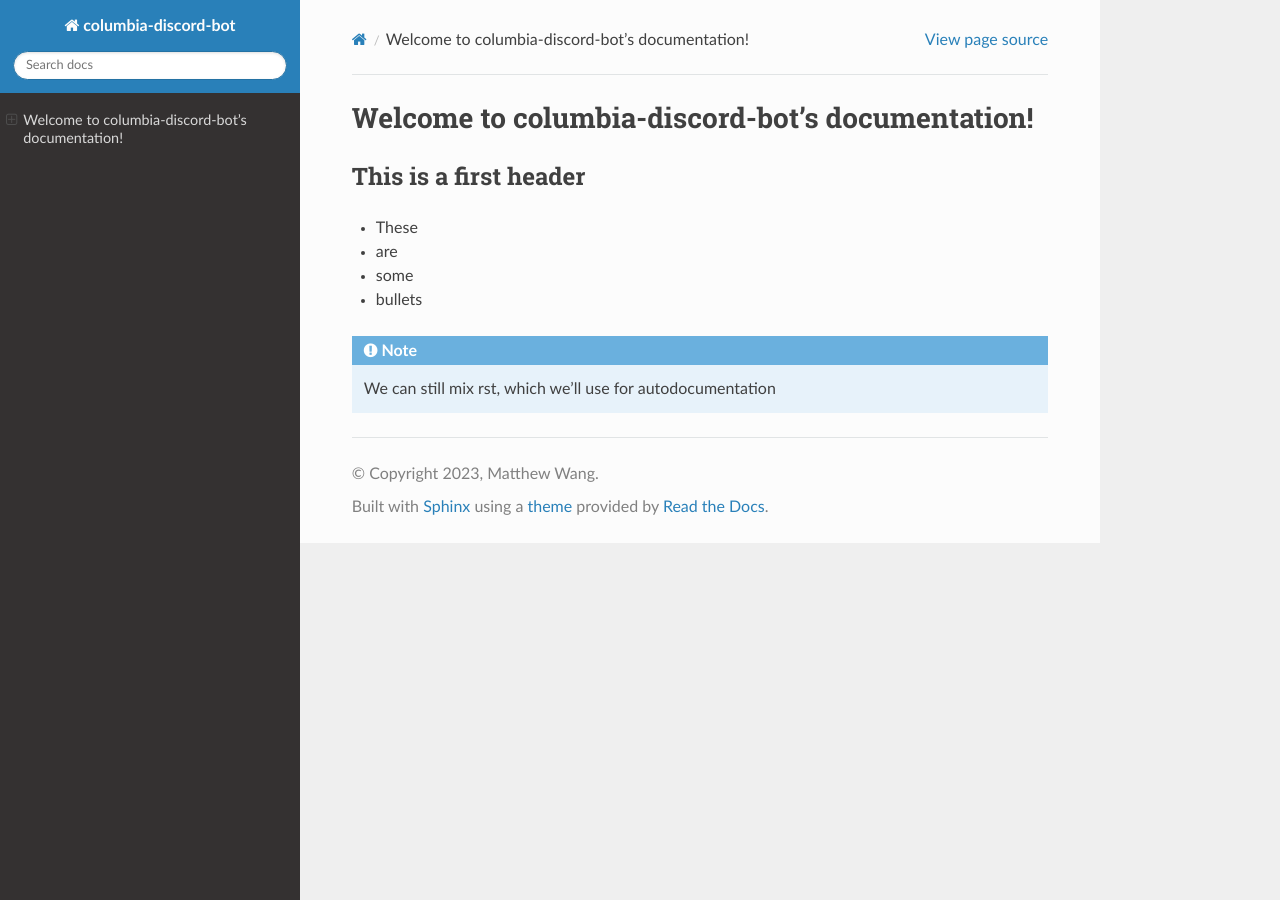
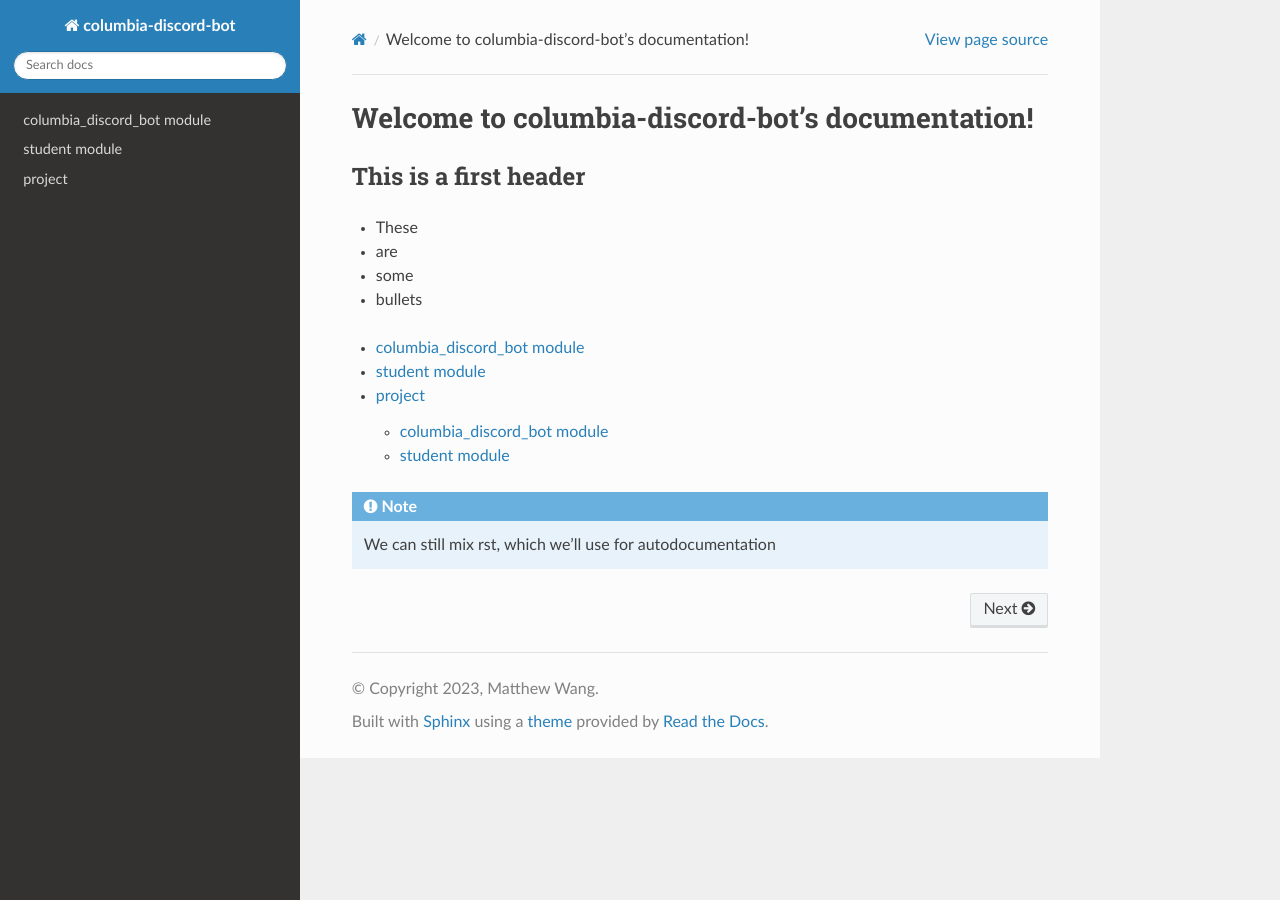
Before and after one commit to mw3071/columbia-discord-bot, a Sphinx documentation site: the page built from docs/index.md, in a window 1280 px wide. Built offline with Sphinx 7.4.7 and the Read the Docs theme 2.0.0, drawn with Linux system fonts in a browser that asks for light colours.

Commit message:
edited index.md to add rst files

````diff
--- a/docs/index.md
+++ b/docs/index.md
@@ -8,6 +8,12 @@
 - bullets
 
 ```eval_rst
+.. toctree::
+   :maxdepth: 2
+
+   ./source/columbia_discord_bot
+   ./source/student
+   ./source/modules
 .. note::
       We can still mix rst, which we'll use for autodocumentation
 ```
````
